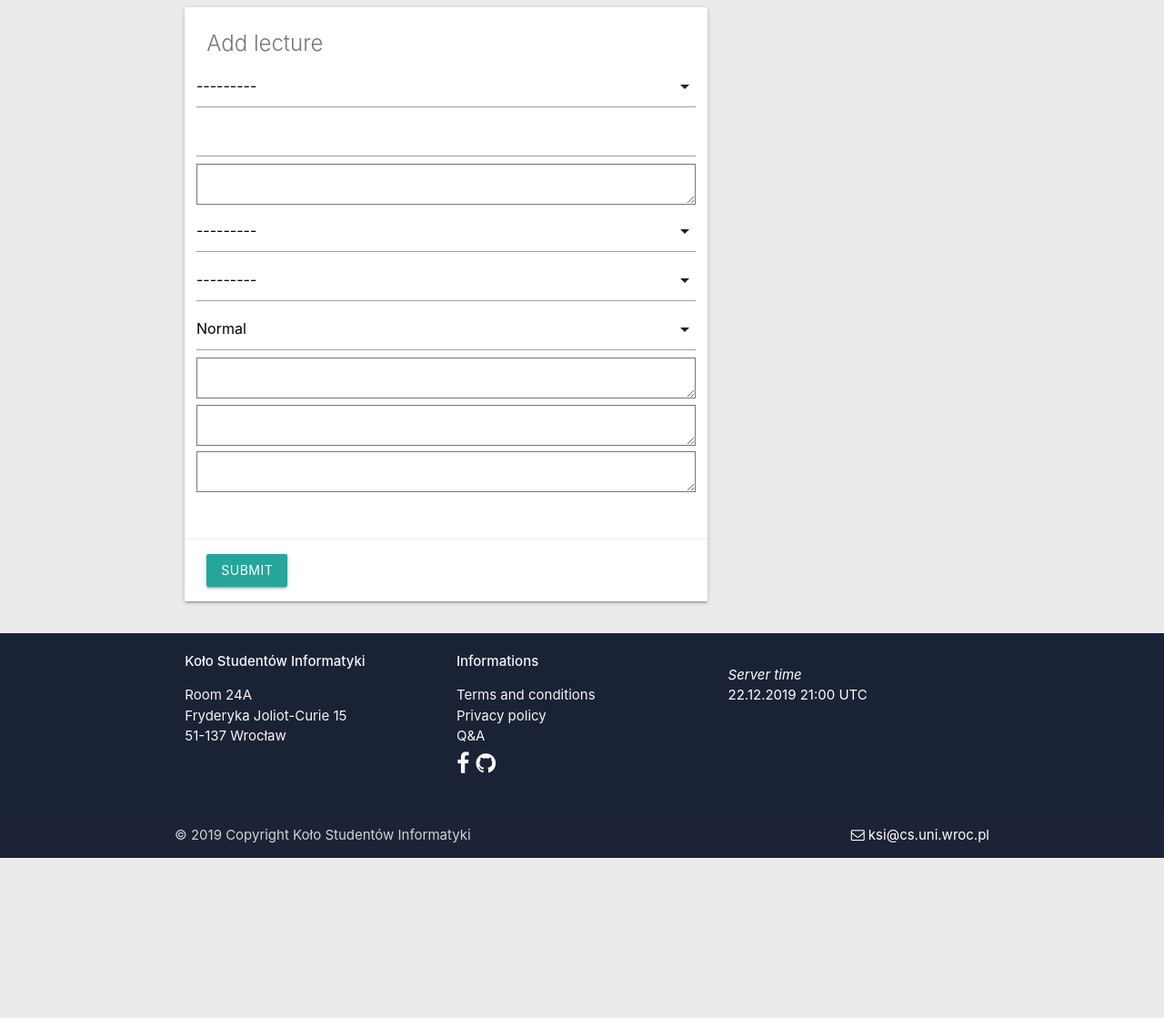
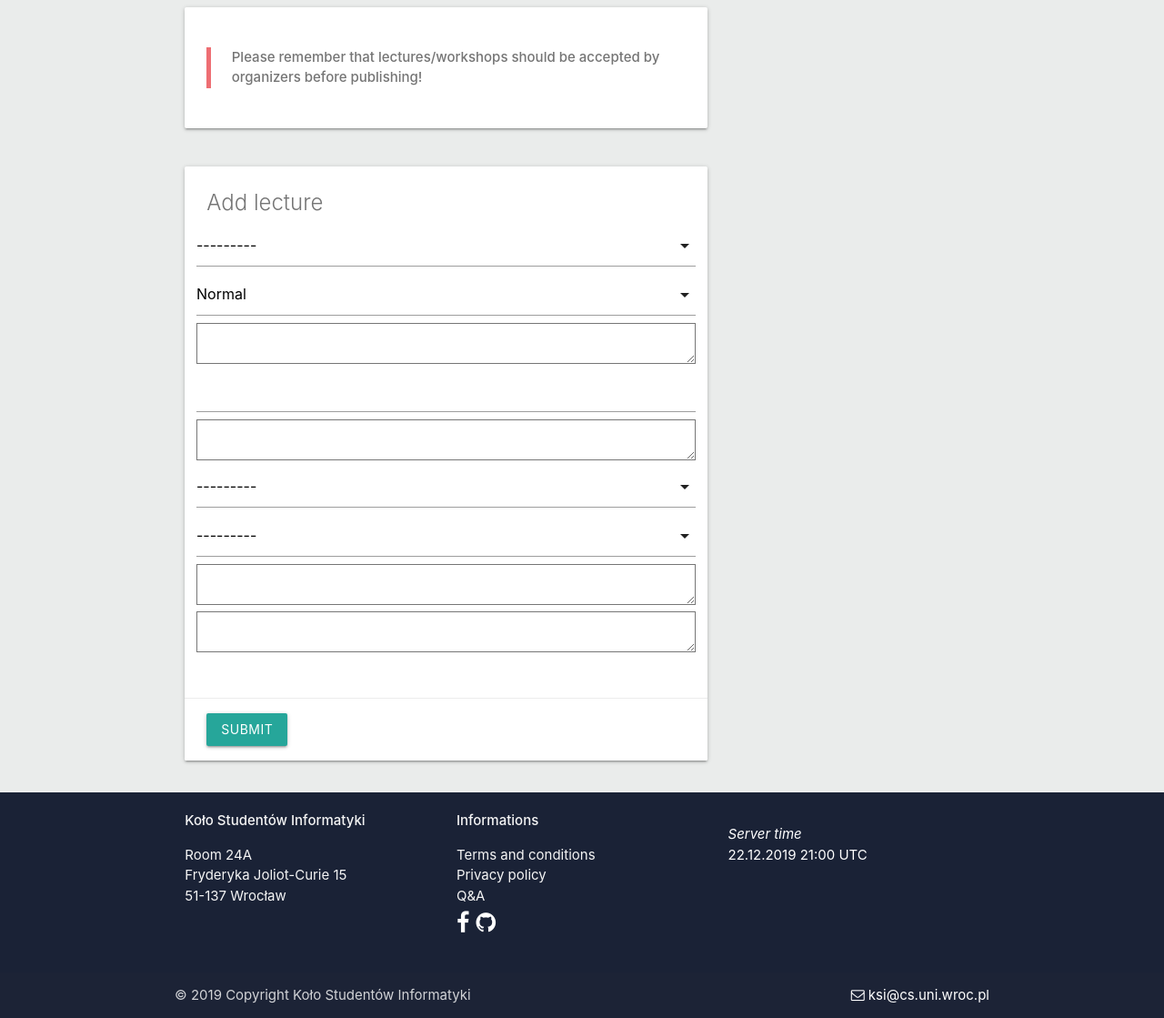
Before and after one commit to ksiuwr/zosia-site-v2016, a Django app: page /lectures/create in a window 1280 px wide. Shown: the part 70-1189 px from the top of the page at 91% size. Before the commit the page ends 1013 px from the top, so only its background shows below. Run offline with Django 3.2, Linux system fonts and the light colour scheme; the visitor is signed in with stand-in values (Sample User, id 1); data comes from the database, SQL or seed files in the repository; data that the repository does not hold is empty; some libraries are stand-ins or nearby versions.

Commit message:
Set lecture type before duration, fix #69

```diff
--- a/app/src/lectures/forms.py
+++ b/app/src/lectures/forms.py
@@ -6,7 +6,7 @@ from lectures.models import Lecture, Schedule
 class LectureForm(forms.ModelForm):
     class Meta:
         model = Lecture
-        fields = ['title', 'abstract', 'duration', 'lecture_type', 'requests', 'events']
+        fields = ['title', 'abstract', 'lecture_type', 'duration', 'requests', 'events']
         widgets = {
             'abstract': forms.Textarea,
             'requests': forms.Textarea,
@@ -15,12 +15,10 @@ class LectureForm(forms.ModelForm):
 
 
 class LectureAdminForm(forms.ModelForm):
-    field_order = ['author', 'title', 'abstract', 'duration', 'lecture_type', 'person_type',
-                   'description', 'requests', 'events', 'accepted']
-
     class Meta:
         model = Lecture
-        exclude = ['zosia', 'create_date', 'priority']
+        fields = ['author', 'person_type', 'description', 'title', 'abstract', 'lecture_type',
+                  'duration', 'requests', 'events', 'accepted']
         widgets = {
             'abstract': forms.Textarea,
             'description': forms.Textarea,
--- a/app/src/lectures/models.py
+++ b/app/src/lectures/models.py
@@ -12,8 +12,8 @@ class Lecture(models.Model):
     zosia = models.ForeignKey(Zosia, verbose_name=_("Conference"), on_delete=models.CASCADE)
     requests = models.CharField(
         verbose_name=_("Requests or comments"), max_length=800, blank=True, null=True,
-        help_text=_("Your requests, suggestions or comments intended for organizers"))
-
+        help_text=_("Your requests, suggestions or comments intended for organizers")
+    )
     create_date = models.DateTimeField(verbose_name=_("Creation date"), auto_now_add=True)
     accepted = models.BooleanField(verbose_name=_("Accepted"), default=False)
     priority = models.IntegerField(default=99, help_text=_("Set order on all lectures page"))
@@ -21,13 +21,13 @@ class Lecture(models.Model):
     # main data about lecture
     title = models.CharField(verbose_name=_("Title"), max_length=256)
     abstract = models.CharField(verbose_name=_("Abstract"), max_length=2048)
+    lecture_type = models.CharField(verbose_name=_("Type"), max_length=1, choices=LECTURE_TYPE)
     duration = models.PositiveSmallIntegerField(
         choices=DURATION_CHOICES,
         verbose_name=_("Duration (in minutes)"),
         help_text=_("Please remember that organizers <u>ARE ALLOWED</u> to cut you off during your "
                     "lecture or workshop when you're out of declared time!")
     )
-    lecture_type = models.CharField(verbose_name=_("Type"), max_length=1, choices=LECTURE_TYPE)
     events = models.CharField(
         verbose_name=_("Additional events"), max_length=800, blank=True, null=True,
         help_text=_(
--- a/app/src/lectures/templates/lectures/add.html
+++ b/app/src/lectures/templates/lectures/add.html
@@ -4,18 +4,27 @@
 
 {% block content %}
 
+<div class="container">
+    <div class="row">
+        <div class="col s12 m8">
+            <div class="card">
+                <div class="card-content">
+                <blockquote>
+                    <strong>{% trans "Please remember that lectures/workshops should be accepted by organizers before publishing!" %}</strong>
+                </blockquote>
+                </div>
+            </div>
+        </div>
+    </div>
     <form method="post" action="">
         {% csrf_token %}
-    <div class="container">
         {% if object %}
           {% include '_form.html' with form_name=object %}
         {% else %}
           {% include '_form.html' with form_name='Add lecture' %}
         {% endif %}
-
+    </form>
 </div>
-    </div>
-</form>
 
 {% endblock %}
 {% block custom_scripts %}
--- a/app/src/lectures/views.py
+++ b/app/src/lectures/views.py
@@ -68,7 +68,10 @@ def lecture_add(request):
             lecture.zosia = zosia
             lecture.author = request.user
             lecture.save()
-            messages.success(request, _("Lecture has been saved"))
+            messages.success(
+                request,
+                _("Lecture has been saved, it'll be displayed after it's accepted by organizers.")
+            )
             return redirect('lectures_index')
         else:
             messages.error(request, errors_format(form))
@@ -98,7 +101,7 @@ def lecture_update(request, lecture_id=None):
             lecture = form.save(commit=False)
             lecture.zosia = zosia
             lecture.save()
-            messages.success(request, _("Lecture has been saved"))
+            messages.success(request, _("Lecture has been saved."))
             return redirect('lectures_all_staff')
         else:
             messages.error(request, errors_format(form))
```
Lines whose indentation alone changed are shown as unchanged.
